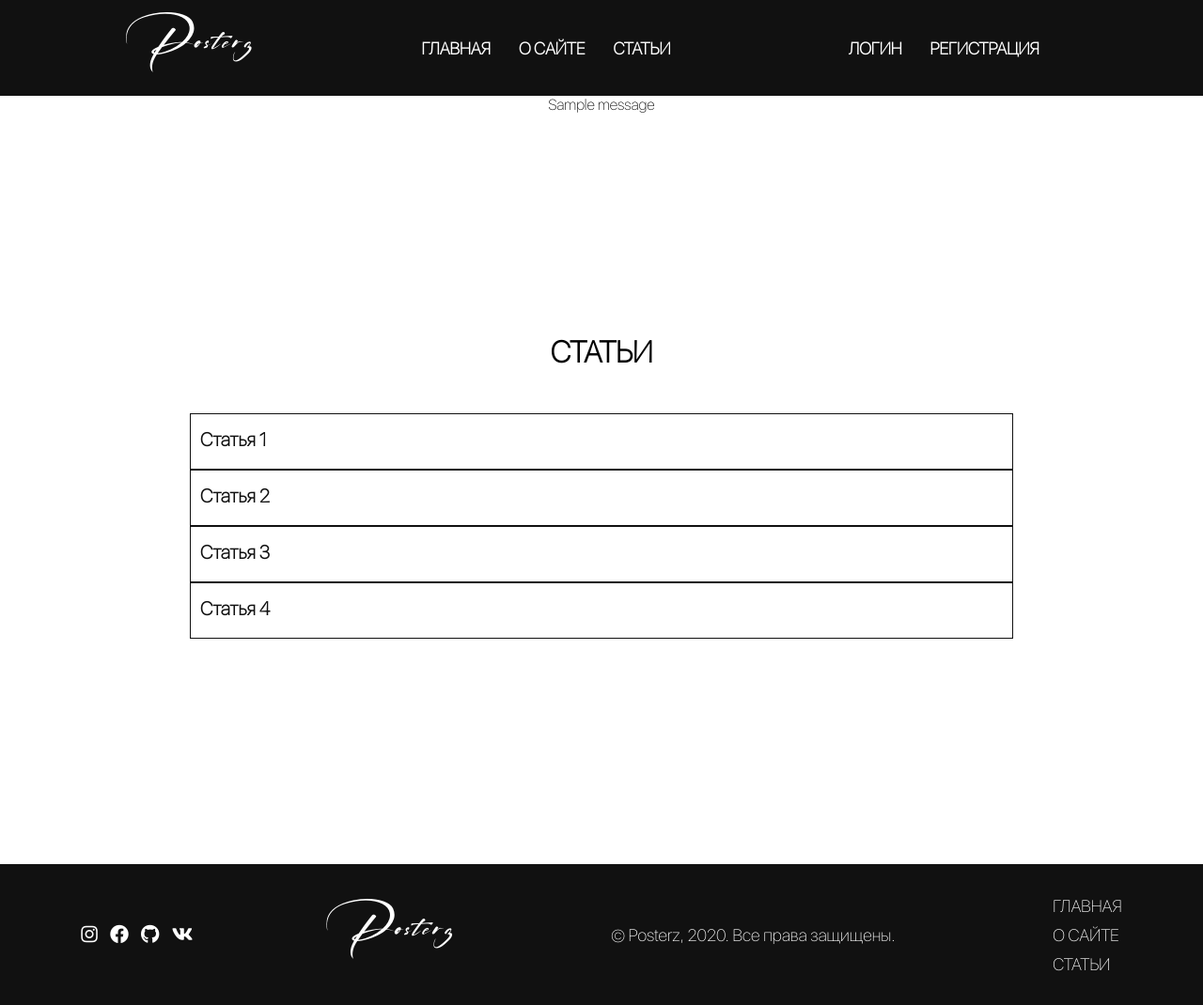
After one commit to akmatoff/posterz, a Flask app: page /articles in a window 1280 px wide. The commit adds this page. Shown: the whole page at 94% size. Run offline with Flask 2, Linux system fonts and the light colour scheme; one stand-in notice (Sample message) is shown; some libraries are stand-ins or nearby versions.

Commit message:
Registration system

```diff
--- a/app.py
+++ b/app.py
@@ -1,6 +1,11 @@
-from flask import Flask, render_template
+from flask import Flask, render_template, flash, redirect, url_for, session, logging, request
+from wtforms import Form, StringField, TextAreaField, PasswordField, validators
+from passlib.hash import sha256_crypt
+import sqlite3
+from data import Articles
 
 app = Flask(__name__)
+Articles = Articles()
 
 @app.route('/')
 def index():
@@ -10,4 +15,49 @@ def index():
 def about():
   return render_template('about.html')
 
-app.run(debug=True)
+@app.route('/articles')
+def articles():
+  return render_template('articles.html', articles=Articles)
+
+@app.route('/article/<string:id>/')
+def article(id):
+  return render_template('article.html', id=id)
+
+class RegisterForm(Form):
+  first_name = StringField('Имя', [validators.Length(min=1, max=80)])
+  last_name = StringField('Фамилия', [validators.Length(min=1, max=80)])
+  username = StringField('Никнейм', [validators.Length(min=4, max=30)])
+  email = StringField('Email', [validators.Length(min=6, max=50)])
+  password = PasswordField('Пароль', [
+    validators.DataRequired(),
+    validators.EqualTo('confirm', message='Пароли не совпадают')
+  ])
+  confirm = PasswordField('Подтвердите пароль')
+
+@app.route('/register', methods=['GET', 'POST'])
+def register():
+  form = RegisterForm(request.form)
+  if request.method == 'POST' and form.validate():
+    first_name = form.first_name.data
+    last_name = form.last_name.data
+    username = form.username.data
+    email = form.email.data
+    password = sha256_crypt.encrypt(str(form.password.data))
+
+    # Create cursor
+    with sqlite3.connect('posterz.db') as con:
+      cur = con.cursor()
+      cur.execute("INSERT INTO users(first_name, last_name, username, email, password) VALUES(?,?,?,?,?)", (first_name, last_name, username, email, password))
+
+      # Commit to DB
+      con.commit()
+
+    flash('Поздравляем! Вы успешно прошли регистрацию!', 'success')
+    return redirect(url_for('login'))
+
+
+  return render_template('register.html', form=form)
+
+if __name__ == "__main__":
+  app.secret_key = '1337228133722800001526'
+  app.run(debug=True)
--- a/static/css/style.css
+++ b/static/css/style.css
@@ -18,6 +18,7 @@ body {
   font-family: San Francisco;
   display: flex;
   align-items: center;
+  justify-items: center;
   flex-direction: column;
 }
 
@@ -49,12 +50,15 @@ header {
   text-decoration: none;
   font-weight: bold;
   font-size: 18px;
-  padding: 0 10px;
+  padding: 5px 15px;
   transition: 0.3s ease;
+  display: block;
 }
 
 #navbar a:hover, #authorize a:hover {
-  color: #bd554d;
+  color: #111;
+  background-color: #bd554d;
+  border-radius: 15px;
 }
 
 #authorize {
@@ -66,9 +70,19 @@ header {
   display: flex;
   width: 100%;
   height: 100vh;
-  background-color: #111;
+  min-height: 50vh;
+  /* background-color: #111; */
   justify-content: center;
+  align-self: center;
   align-items: center;
+  flex-direction: column;
+}
+
+#container a {
+  text-decoration: none;
+  color: #111;
+  font-size: 20px;
+  font-weight: bold;
 }
 
 #container-inner {
@@ -78,19 +92,34 @@ header {
 
 #text-container {
   text-align: center;
-  color: white;
+  color: #111;
   font-size: 20px;
 }
 
-@media only screen and (max-width: 600px) {
-  #container-inner {
-    width: 100%;
-  }
+#list-group {
+  display: flex;
+  flex-direction: column;
+  width: 70%;
+  list-style-type: none;
+  align-content: center;
+  padding: 10px;
+}
+
+#list-group-item {
+  height: 60px;
+  border: #111 1px solid;
+  padding: 15px 10px;
+  display: block;
+  transition: ease 0.3s;
+}
+
+#list-group-item:hover {
+  background-color: #999;
 }
 
 footer {
   width: 100%;
-  height: 20%;
+  height: 150px;
   background-color: #111;
   display: flex;
   justify-content: space-around;
@@ -120,3 +149,22 @@ footer {
 #footer-navbar a:hover {
   color: #bd554d;
 }
+
+#footer-text-container {
+  color: white;
+  font-size: 18px;
+}
+
+@media only screen and (max-width: 600px) {
+  #container-inner {
+    width: 100%;
+  }
+
+  #list-group {
+    width: 100%;
+  }
+
+  footer {
+    height: 100%;
+  }
+}
--- /dev/null
+++ b/templates/articles.html
@@ -0,0 +1,14 @@
+{% extends 'layout.html' %}
+
+{% block title %}СТАТЬИ{% endblock %}
+
+{% block content %}
+    <div id="container">
+        <h1>СТАТЬИ</h1>
+        <ul id="list-group">
+            {% for article in articles %}
+                <li id="list-group-item"><a href="article/{{article.id}}">{{ article.title }}</a></li>
+            {% endfor %}
+        </ul>
+    </div>
+{% endblock %}
--- a/templates/footer.html
+++ b/templates/footer.html
@@ -6,7 +6,7 @@
         <a href="#" class="fab fa-vk"></a>
     </div>
     <div id="logo"><a href="/">Posterz</a></div>
-    <div id="text-container">© Posterz, 2020. Все права защищены.</div>
+    <div id="footer-text-container">© Posterz, 2020. Все права защищены.</div>
     <div id="footer-navbar">
             <a href="/">ГЛАВНАЯ</a>
             <a href="/about">О САЙТЕ</a>
--- a/templates/header.html
+++ b/templates/header.html
@@ -3,11 +3,11 @@
   <div id="navbar">
     <a href="/">ГЛАВНАЯ</a>
     <a href="/about">О САЙТЕ</a>
-    <a href="#">СТАТЬИ</a>
+    <a href="/articles">СТАТЬИ</a>
   </div>
 
   <div id="authorize">
     <a href="#">ЛОГИН</a>
-    <a href="#">РЕГИСТРАЦИЯ</a>
+    <a href="/register">РЕГИСТРАЦИЯ</a>
   </div>
 </header>
--- a/templates/layout.html
+++ b/templates/layout.html
@@ -9,6 +9,7 @@
   </head>
   <body>
     {% include 'header.html' %}
+    {% include 'messages.html' %}
     {% block content %}
     {% endblock %}
     {% include 'footer.html' %}
--- /dev/null
+++ b/templates/messages.html
@@ -0,0 +1,15 @@
+{% with messages = get_flashed_messages(with_categories=true) %}
+  {% if messages %}
+    {% for category, message in messages %}
+      <div>{{ message }}</div>
+    {% endfor %}
+  {% endif %}
+{% endwith %}
+
+{% if error %}
+  <div>{{error}}</div>
+{% endif %}
+
+{% if msg %}
+  <div>{{msg}}</div>
+{% endif %}
```
Also changed, not shown: data.py (added, +21 -0 lines), templates/article.html (added, +10 -0 lines), templates/formhelpers.html (added, +9 -0 lines), templates/register.html (added, +33 -0 lines), posterz.db (added).
